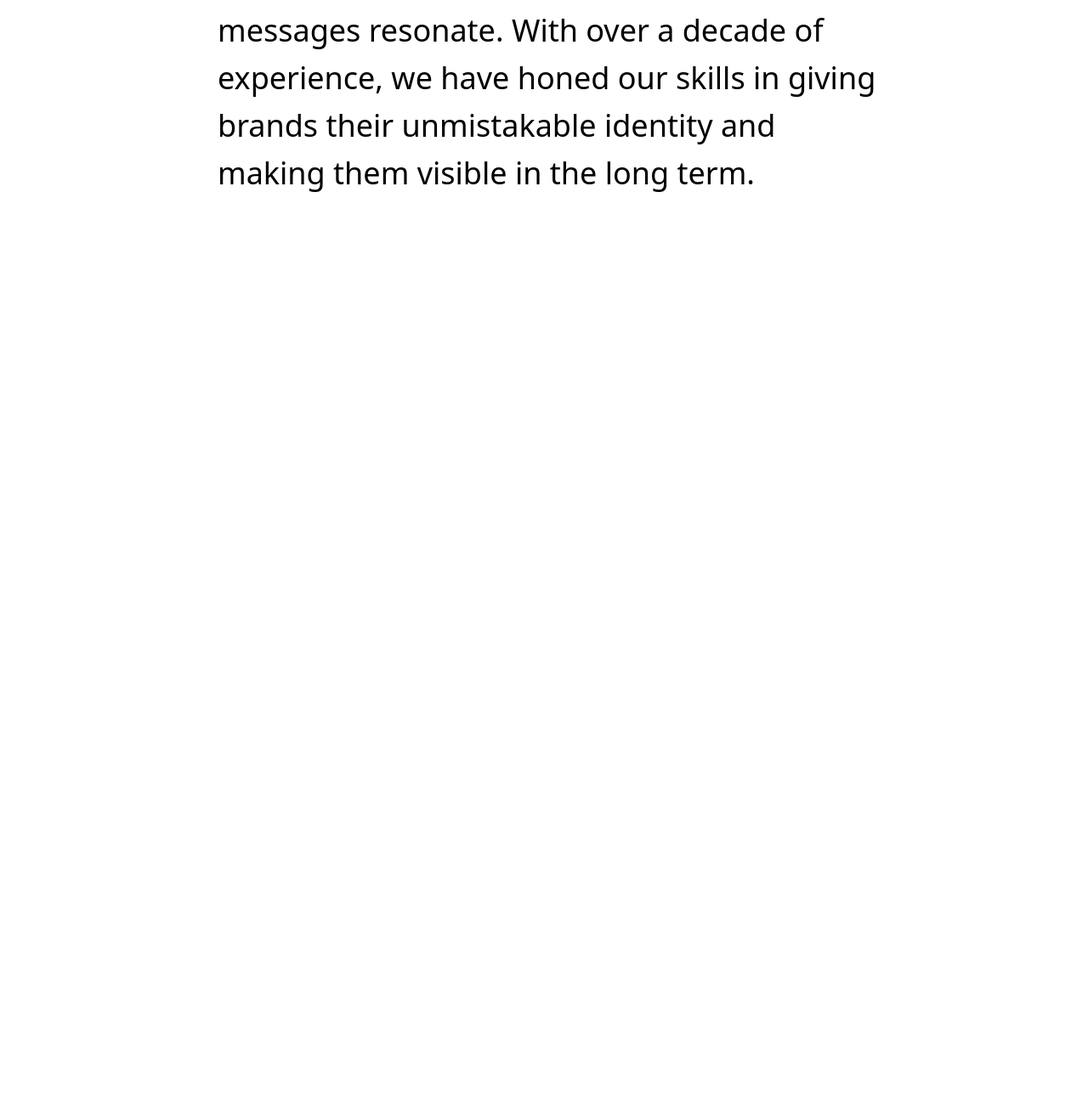
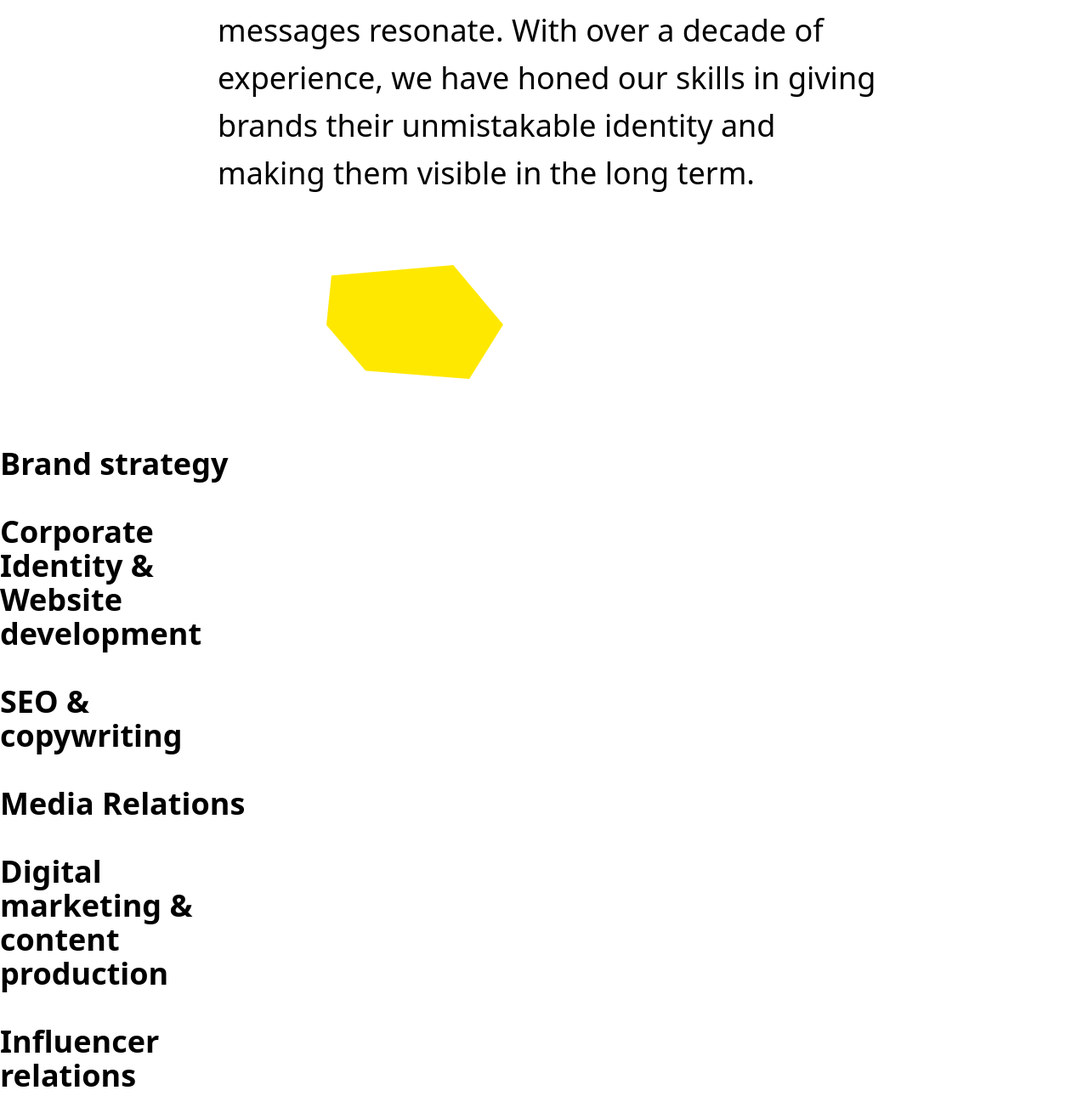
Before and after one commit to ashimwe23/Baumeister-website-project, a website: page index.html in a window 1280 px wide. Shown: the part 744-2034 px from the top of the page at 85% size. Before the commit the page ends 976 px from the top, so only its background shows below. Drawn offline with Linux system fonts and the light colour scheme.

Commit message:
Started the service page

```diff
--- a/index.html
+++ b/index.html
@@ -44,5 +44,28 @@
                   making them visible in the long term.</p>
             </div>
           </div>
+
+          <!-- Service page -->
+       <section>
+        <div>
+            <div> <img src="src\Assets\aboutlg.png" alt="" class="mt-20 ml-96 mr-84"></div>
+
+            <div>
+             <div class="font-semibold text-4xl">
+                <h1 class="mt-20">Brand strategy</h1>
+                <h2 class="mt-10">Corporate <br> Identity & <br>  Website <br> development</h2>
+                <h3 class="mt-10">SEO & <br> copywriting</h3>
+                <h4 class="mt-10">Media Relations</h4>
+                <h5 class="mt-10">Digital <br> marketing & <br> content <br> production</h5>
+                <h6 class="mt-10">Influencer <br> relations</h6>
+             </div>
+
+             <div>
+
+             </div>
+
+            </div>
+        </div>
+       </section>
 </body>
 </html>
```
Also changed, not shown: src/Assets/aboutlg.png (added), src/Assets/service.svg (added), src/output.css.
